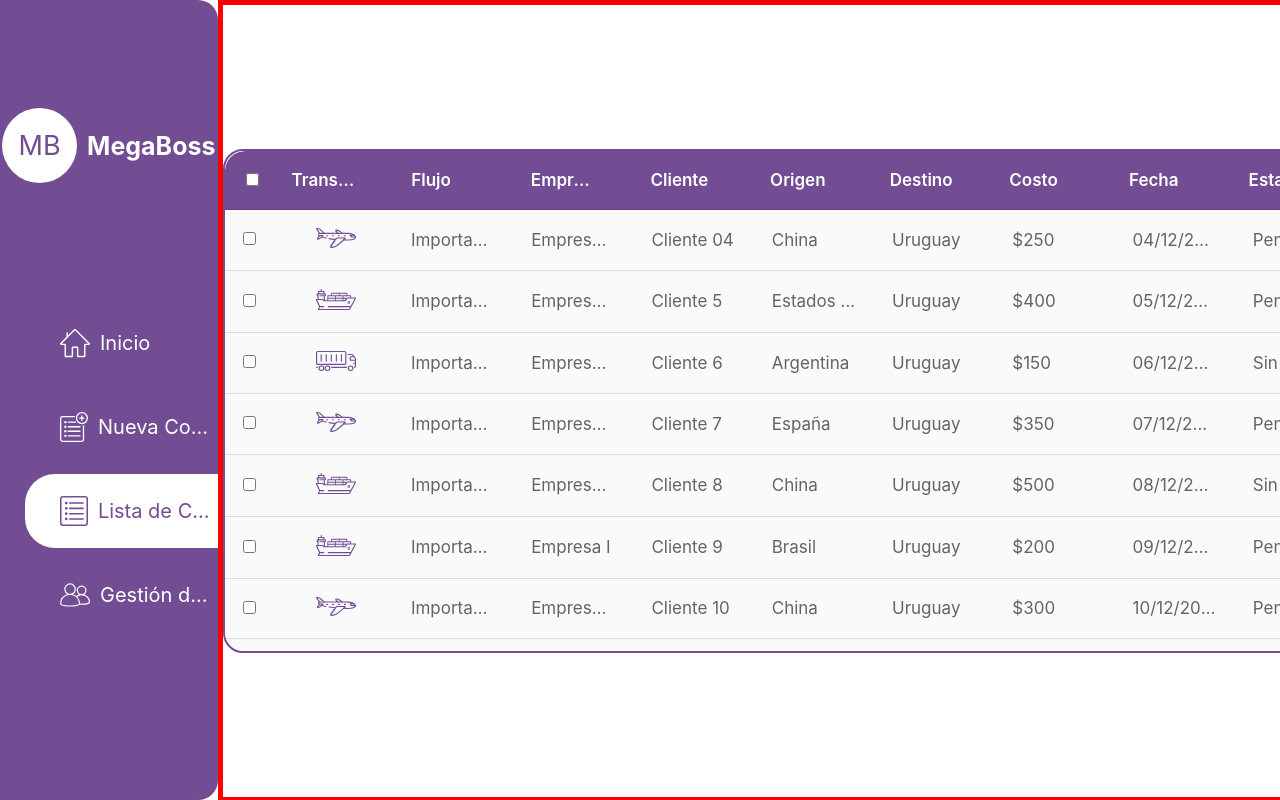
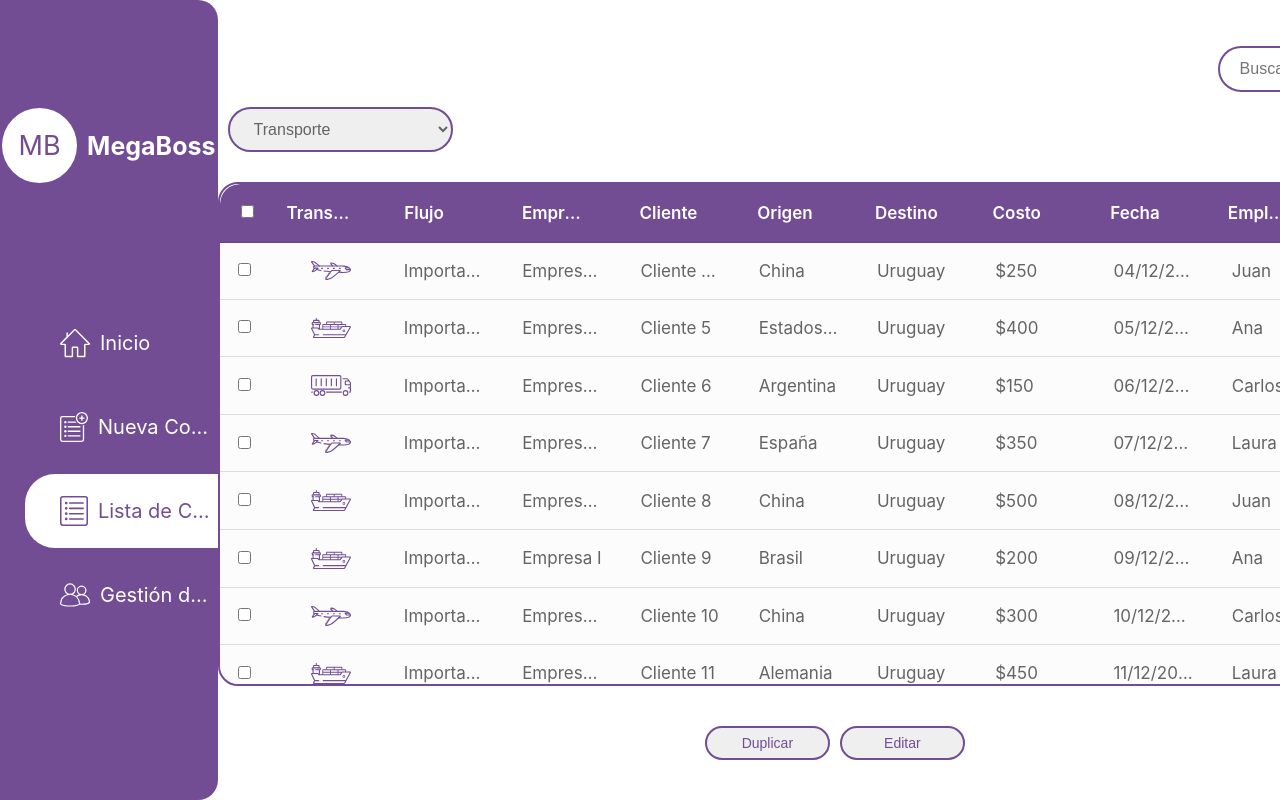
Before and after one commit to MegaShip-Admin/MegaShip-FrontEnd, a React (Vite) app: page /lista_cotizaciones in a window 1280 px wide. Built offline with nearby package versions, Linux system fonts and the light colour scheme.

Commit message:
Update_table

```diff
--- a/src/pages/ListOfQuotes.jsx
+++ b/src/pages/ListOfQuotes.jsx
@@ -1,16 +1,14 @@
-import React from "react"
-import DataTable from 'react-data-table-component';
-import styled from "styled-components"
-// import "./ListOfQuotes.css";
+import { useState } from "react";
+import DataTable from "react-data-table-component";
+import styled from "styled-components";
 
-import aereo from '../assets/Mini_Aereo.svg';
-import terrestre from '../assets/Mini_Terrestre.svg';
-import maritimo from '../assets/Mini_Maritimo.svg';
+import aereo from "../assets/Mini_Aereo.svg";
+import terrestre from "../assets/Mini_Terrestre.svg";
+import maritimo from "../assets/Mini_Maritimo.svg";
 
 const ListOfQuotes = () => {
-
   const columns = [
-    { name: "Transporte", selector: row => row.transporte, sortable: true },
+    { name: "Transporte", selector: row => row.transporte.props.alt, cell: row => row.transporte, sortable: true },
     { name: "Flujo", selector: row => row.flujo, sortable: true },
     { name: "Empresa", selector: row => row.empresa, sortable: true },
     { name: "Cliente", selector: row => row.cliente, sortable: true },
@@ -18,37 +16,77 @@ const ListOfQuotes = () => {
     { name: "Destino", selector: row => row.destino, sortable: true },
     { name: "Costo", selector: row => row.costo, sortable: true },
     { name: "Fecha", selector: row => row.fecha, sortable: true },
+    { name: "Empleado", selector: row => row.empleado, sortable: true },
     { name: "Estado", selector: row => row.estado, sortable: true },
-  ]
+  ];
 
   const data = [
-    { transporte: <img src={aereo} alt="Aereo" />, flujo: 'Importación', empresa: 'Empresa D', cliente: 'Cliente 04', origen: 'China', destino: 'Uruguay', costo: '$250', fecha: '04/12/2024', estado: 'Pendiente' },
-    { transporte: <img src={maritimo} alt="Maritimo" />, flujo: 'Importación', empresa: 'Empresa E', cliente: 'Cliente 5', origen: 'Estados Unidos', destino: 'Uruguay', costo: '$400', fecha: '05/12/2024', estado: 'Pendiente' },
-    { transporte: <img src={terrestre} alt="Terrestre" />, flujo: 'Importación', empresa: 'Empresa F', cliente: 'Cliente 6', origen: 'Argentina', destino: 'Uruguay', costo: '$150', fecha: '06/12/2024', estado: 'Sin terminar' },
-    { transporte: <img src={aereo} alt="Aereo" />, flujo: 'Importación', empresa: 'Empresa G', cliente: 'Cliente 7', origen: 'España', destino: 'Uruguay', costo: '$350', fecha: '07/12/2024', estado: 'Pendiente' },
-    { transporte: <img src={maritimo} alt="Maritimo" />, flujo: 'Importación', empresa: 'Empresa H', cliente: 'Cliente 8', origen: 'China', destino: 'Uruguay', costo: '$500', fecha: '08/12/2024', estado: 'Sin terminar' },
-    { transporte: <img src={maritimo} alt="Maritimo" />, flujo: 'Importación', empresa: 'Empresa I', cliente: 'Cliente 9', origen: 'Brasil', destino: 'Uruguay', costo: '$200', fecha: '09/12/2024', estado: 'Pendiente' },
-    { transporte: <img src={aereo} alt="Aereo" />, flujo: 'Importación', empresa: 'Empresa J', cliente: 'Cliente 10', origen: 'China', destino: 'Uruguay', costo: '$300', fecha: '10/12/2024', estado: 'Pendiente' },
-    { transporte: <img src={maritimo} alt="Maritimo" />, flujo: 'Importación', empresa: 'Empresa K', cliente: 'Cliente 11', origen: 'Alemania', destino: 'Uruguay', costo: '$450', fecha: '11/12/2024', estado: 'Sin terminar' },
-    { transporte: <img src={maritimo} alt="Maritimo" />, flujo: 'Exportación', empresa: 'Empresa A', cliente: 'Cliente 01', origen: 'Uruguay', destino: 'China', costo: '$100', fecha: '01/12/2024', estado: 'Sin terminar' },
-    { transporte: <img src={aereo} alt="Aereo" />, flujo: 'Exportación', empresa: 'Empresa L', cliente: 'Cliente 12', origen: 'Uruguay', destino: 'Estados Unidos', costo: '$600', fecha: '12/12/2024', estado: 'Pendiente' },
+    { transporte: <img src={aereo} alt="Aereo" />, flujo: 'Importación', empresa: 'Empresa D', cliente: 'Cliente 04', origen: 'China', destino: 'Uruguay', costo: '$250', fecha: '04/12/2024', empleado: 'Juan', estado: 'Pendiente' },
+    { transporte: <img src={maritimo} alt="Maritimo" />, flujo: 'Importación', empresa: 'Empresa E', cliente: 'Cliente 5', origen: 'Estados Unidos', destino: 'Uruguay', costo: '$400', fecha: '05/12/2024', empleado: 'Ana', estado: 'Pendiente' },
+    { transporte: <img src={terrestre} alt="Terrestre" />, flujo: 'Importación', empresa: 'Empresa F', cliente: 'Cliente 6', origen: 'Argentina', destino: 'Uruguay', costo: '$150', fecha: '06/12/2024', empleado: 'Carlos', estado: 'Sin terminar' },
+    { transporte: <img src={aereo} alt="Aereo" />, flujo: 'Importación', empresa: 'Empresa G', cliente: 'Cliente 7', origen: 'España', destino: 'Uruguay', costo: '$350', fecha: '07/12/2024', empleado: 'Laura', estado: 'Pendiente' },
+    { transporte: <img src={maritimo} alt="Maritimo" />, flujo: 'Importación', empresa: 'Empresa H', cliente: 'Cliente 8', origen: 'China', destino: 'Uruguay', costo: '$500', fecha: '08/12/2024', empleado: 'Juan', estado: 'Sin terminar' },
+    { transporte: <img src={maritimo} alt="Maritimo" />, flujo: 'Importación', empresa: 'Empresa I', cliente: 'Cliente 9', origen: 'Brasil', destino: 'Uruguay', costo: '$200', fecha: '09/12/2024', empleado: 'Ana', estado: 'Pendiente' },
+    { transporte: <img src={aereo} alt="Aereo" />, flujo: 'Importación', empresa: 'Empresa J', cliente: 'Cliente 10', origen: 'China', destino: 'Uruguay', costo: '$300', fecha: '10/12/2024', empleado: 'Carlos', estado: 'Pendiente' },
+    { transporte: <img src={maritimo} alt="Maritimo" />, flujo: 'Importación', empresa: 'Empresa K', cliente: 'Cliente 11', origen: 'Alemania', destino: 'Uruguay', costo: '$450', fecha: '11/12/2024', empleado: 'Laura', estado: 'Sin terminar' },
+    { transporte: <img src={maritimo} alt="Maritimo" />, flujo: 'Exportación', empresa: 'Empresa A', cliente: 'Cliente 01', origen: 'Uruguay', destino: 'China', costo: '$100', fecha: '01/12/2024', empleado: 'Juan', estado: 'Sin terminar' },
+    { transporte: <img src={aereo} alt="Aereo" />, flujo: 'Exportación', empresa: 'Empresa L', cliente: 'Cliente 12', origen: 'Uruguay', destino: 'Estados Unidos', costo: '$600', fecha: '12/12/2024', empleado: 'Ana', estado: 'Pendiente' }
+];
 
 
-]
 
+  const [records, setRecords] = useState(data);
+  const [filterColumn, setFilterColumn] = useState("transporte"); // Columna por defecto
+
+  const handleChange = (e) => {
+    const value = e.target.value.toLowerCase(); // Lo que escribe el usuario
+    const filteredRecords = data.filter(record =>
+      record[filterColumn].toLowerCase().includes(value) // Filtra por la columna seleccionada
+    );
+    setRecords(filteredRecords);
+  };
 
   return (
     <Container>
+      <div>
+      <InputFiler
+          type="text"
+          placeholder={`Buscar por ${filterColumn}...`}
+          onChange={handleChange}
+        />
+
+        {/* Selector de columna */}
+        <FiletSelect onChange={(e) => setFilterColumn(e.target.value)}>
+          <option value="transporte">Transporte</option>
+          <option value="flujo">Flujo</option>
+          <option value="empresa">Empresa</option>
+          <option value="cliente">Clientre</option>
+          <option value="origen">Origen</option>
+          <option value="destino">Destino</option>
+          <option value="costo">Costo</option>
+          <option value="fecha">Fecha</option>
+          <option value="empleado">Empleado</option>
+          <option value="estado">Estado</option>
+        </FiletSelect>
+
+
+
+      </div>
+
       <ListContainer>
         <StyledDataTable
           columns={columns}
-        data={data}
-        selectableRows // CheckBox
-        fixedHeader // Scroll
-        fixedHeaderScrollHeight="500px" // Altura del scroll
-        onSelectedRowsChange={(data) => console.log(data)} // Muestra datos en consola
+          data={records}
+          selectableRows
+          fixedHeader
+          fixedHeaderScrollHeight="500px"
+          onSelectedRowsChange={(data) => console.log(data)}
         />
       </ListContainer>
+      <ButtonContainer>
+        <BotonDuplicar onClick={() => console.log("Botón 'Duplicar' clickeado")}> Duplicar</BotonDuplicar>
+        <BotonEditar>Editar</BotonEditar>
+      </ButtonContainer>
     </Container>
   );
 };
@@ -57,10 +95,12 @@ export default ListOfQuotes;
 
 const Container = styled.div`
   display: flex;
+  flex-direction: column;
   justify-content: center;
   align-items: center;
-height: 99vh;
-border: 5px solid red;
+  height: 100vh;
+  gap: 20px;
+  /* border: 3px solid red; */
 `;
 
 const ListContainer = styled.div`
@@ -71,37 +111,97 @@ border: 2px solid #724d93;
   border-radius: 20px;
 `;
 
+
+//Selector de filtor
+const FiletSelect = styled.select`
+  width: 225px;
+  height: 45px;
+  font-size: 16px;
+  padding-left: 20px;
+  border: 2px solid #724d93;
+  color: #646464;
+  border-radius: 30px;
+  margin: 10px;
+
+
+  &:focus {
+    border-color: #724d93;
+    outline: none;
+  }
+`
+
+// Barra de busqueda
+const InputFiler = styled.input`
+  width: 200px;
+  height: 40px;
+  font-size: 16px;
+  padding-left: 20px; // Controla la separación del texto y borde
+  border: 2px solid #724d93;
+  color: #646464;
+  border-radius: 30px;
+  margin: 5px;
+  margin-left: 1000px;
+
+  &:focus {
+    border-color: #724d93;
+    outline: none;
+  }
+`
+const ButtonContainer = styled.div`
+  display: flex;
+  justify-content: center;
+  gap: 10px; /* Menor espacio entre los botones */
+  margin-top: 20px;
+`;
+
+const BotonDuplicar = styled.button`
+  width: 125px;
+  height: 34px; /* Mitad de la altura de FiletSelect */
+  font-size: 14px; /* Ajusta el tamaño de fuente proporcionalmente */
+  border: 2px solid #724d93;
+  color: #724d93;
+  border-radius: 30px;
+  margin: 0px; /* Mismo margen */
+
+  &:focus {
+    border-color: #724d93;
+    outline: none;
+  }
+
+  &:hover {
+    background-color: #f3f3f3; /* Un efecto hover */
+  }
+`;
+
+const BotonEditar = styled(BotonDuplicar)`
+`;
+
+
 // Data_Table_CSS
 const StyledDataTable = styled(DataTable)`
   .rdt_Table {
     min-width: 75vw;
     box-sizing: border-box;
-
   }
-
   .rdt_TableRow {
     margin: 0;
-  background-color: #fbfafa !important;
-
+    background-color: #fafbfa9e !important;
     &:hover {
       background-color: #bebdbf !important;
     }
   }
-
   .rdt_TableCell {
     text-align: center;
     font-size: 17px;
     padding: 18px;
     color: #646464;
     font-weight: 400;
-
     img {
       width: 40px;
       height: auto;
       padding-left: 25px;
     }
   }
-
   .rdt_TableHeadRow {
     background-color: #724d93 !important;
     color: #ffffff;
```
Also changed, not shown: src/pages/Lista.jsx (added, +127 -0 lines). Lines whose indentation alone changed are shown as unchanged.
